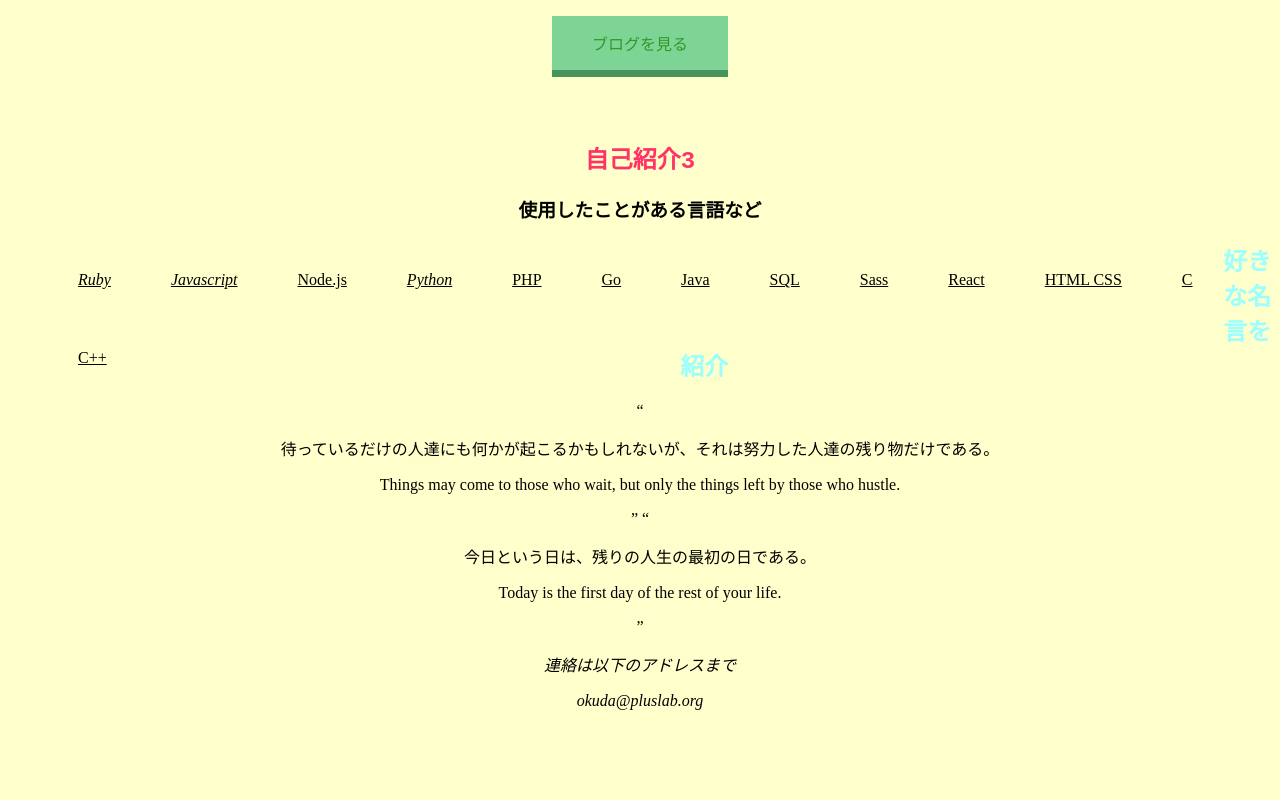
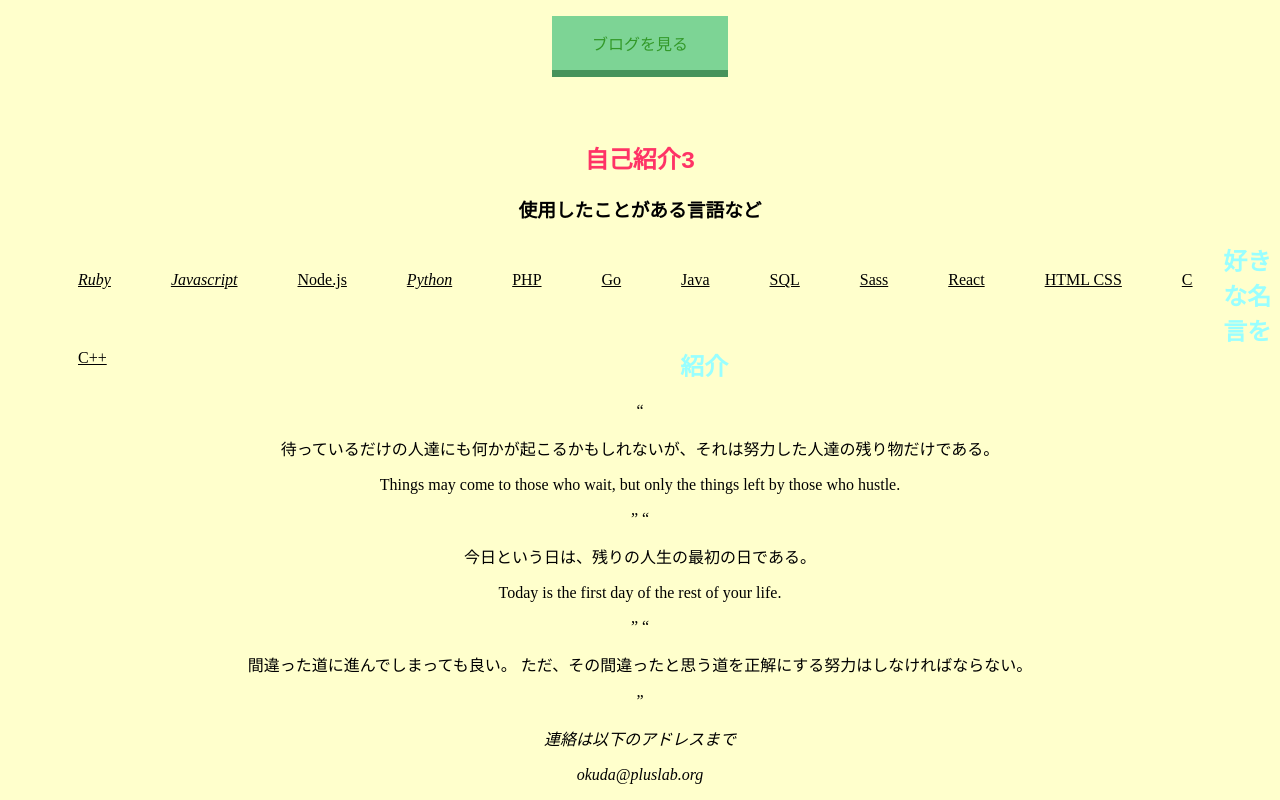
Before and after one commit to okudak-1892/practice_app, a plain HTML site: page index.html in a window 1280 px wide. Shown: the part 985-1785 px from the top of the page. Before the commit the page ends 1711 px from the top, so only its background shows below. Drawn offline with Linux system fonts and the light colour scheme.

Commit message:
Update index.html

```diff
--- a/index.html
+++ b/index.html
@@ -59,6 +59,10 @@
           <p>今日という日は、残りの人生の最初の日である。</p>
           <p>Today is the first day of the rest of your life.</p>
         </q>
+        <q>
+          <p>間違った道に進んでしまっても良い。
+          ただ、その間違ったと思う道を正解にする努力はしなければならない。</p>
+        </q>
         <address>
           <p>連絡は以下のアドレスまで</p>
           <p>okuda@pluslab.org</p>
```
